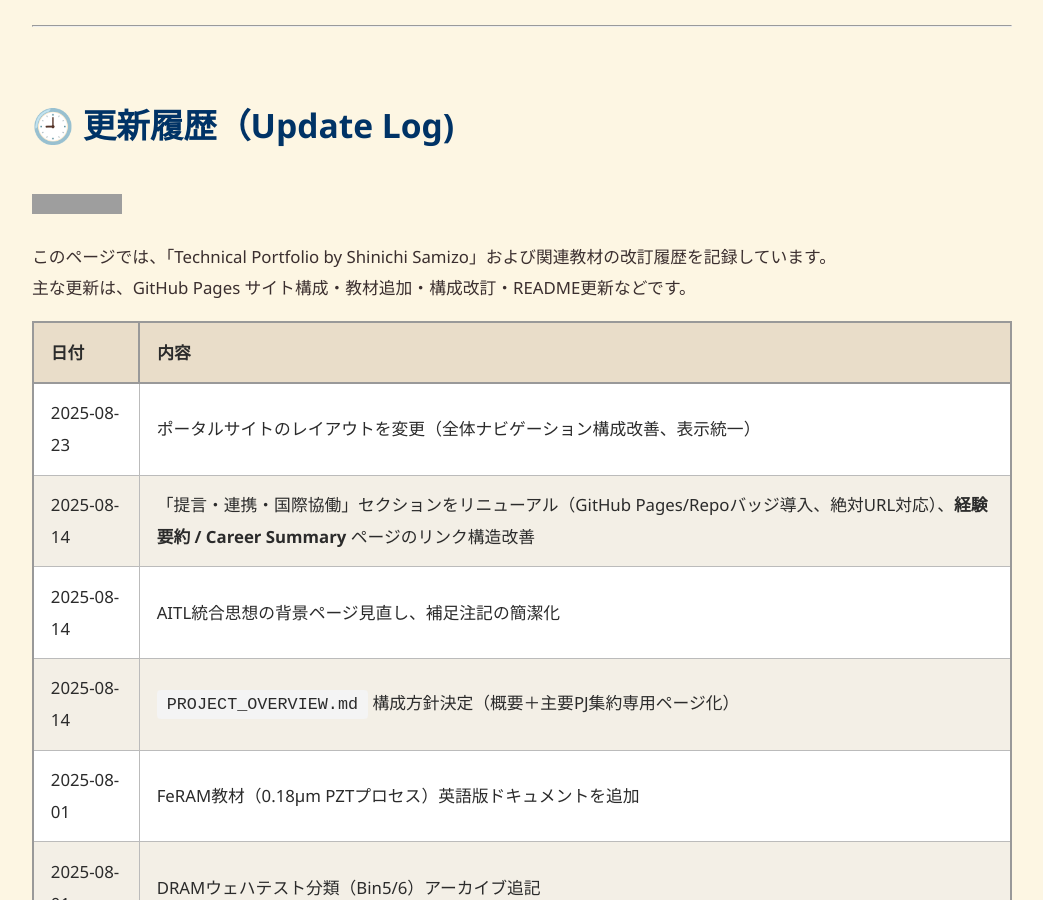
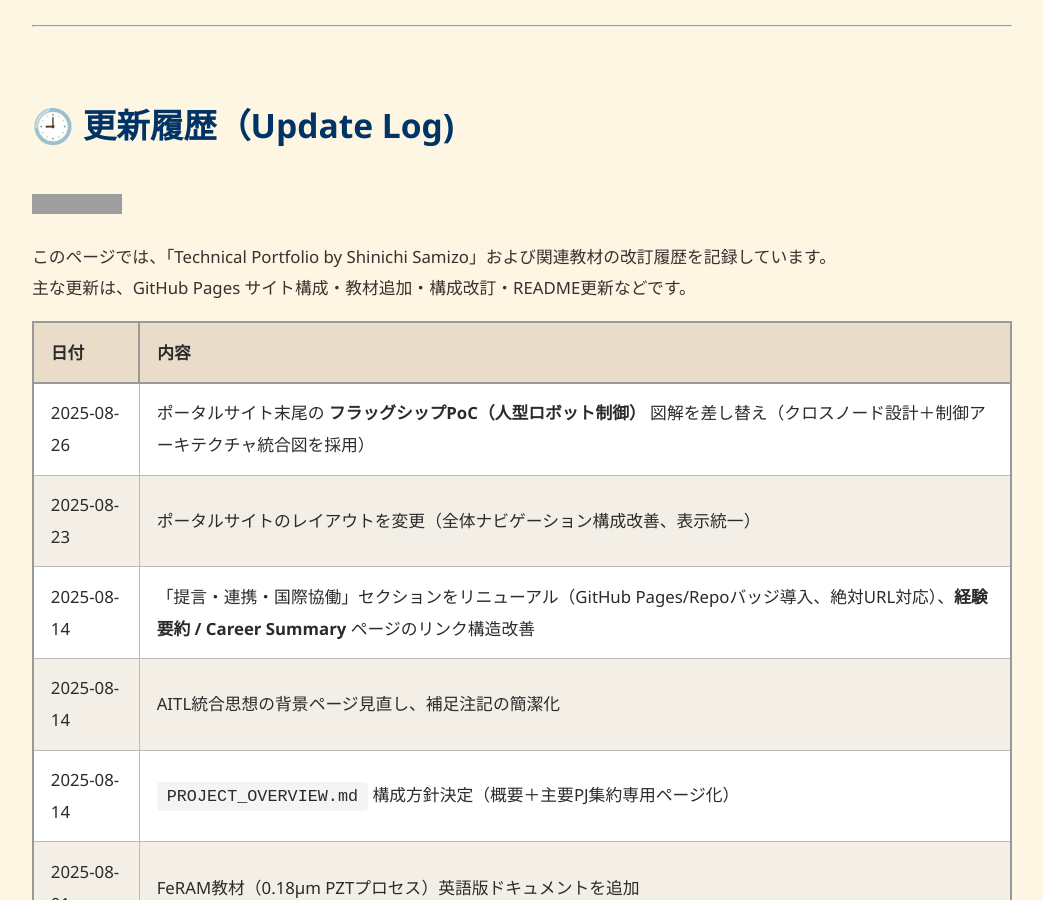
Before and after one commit to Samizo-AITL/Samizo-AITL.github.io, a Jekyll site: the page built from about/update/index.md, in a window 1280 px wide and 900 px high. Shown: the whole window, without its empty margins (118-1161 px from the left). Built offline with Jekyll 4.4.1, drawn with Linux system fonts in a browser that asks for light colours; grey boxes are pictures that could not be loaded.

Commit message:
Update index.md

```diff
--- a/about/update/index.md
+++ b/about/update/index.md
@@ -14,6 +14,7 @@ description: Samizo-AITLおよび関連教材の改訂履歴（GitHub Pagesポ
 
 | 日付       | 内容 |
 |------------|------|
+| 2025-08-26 | ポータルサイト末尾の **フラッグシップPoC（人型ロボット制御）** 図解を差し替え（クロスノード設計＋制御アーキテクチャ統合図を採用） |
 | 2025-08-23 | ポータルサイトのレイアウトを変更（全体ナビゲーション構成改善、表示統一） |
 | 2025-08-14 | 「提言・連携・国際協働」セクションをリニューアル（GitHub Pages/Repoバッジ導入、絶対URL対応）、**経験要約 / Career Summary** ページのリンク構造改善 |
 | 2025-08-14 | AITL統合思想の背景ページ見直し、補足注記の簡潔化 |
```
